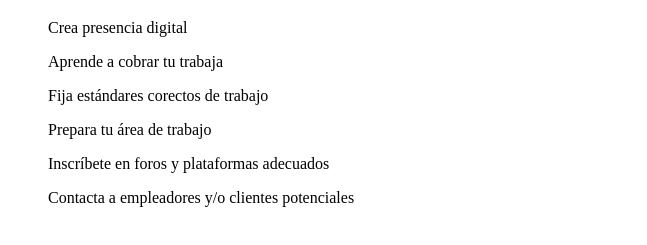
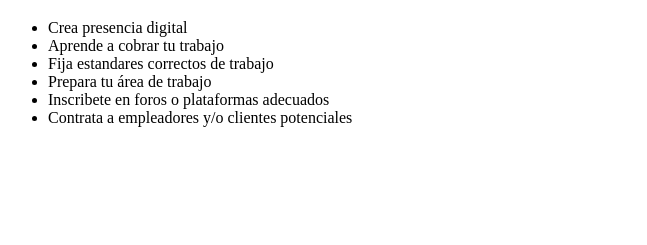
Before and after one commit to jmbarrondesign/Actividad2d2, a plain HTML site: page index.html in a window 1280 px wide. Shown: the part 61-306 px from the top of the page, without its empty margins (0-647 px from the left). Drawn offline with Linux system fonts and the light colour scheme.

Commit message:
Actividad2d2 Paso#1

```diff
--- a/index.html
+++ b/index.html
@@ -9,13 +9,12 @@
     <h1>Orientación para trabajar desde donde sea</h1>
 
     <ul>
-        <p>Crea presencia digital</p>
-        <p>Aprende a cobrar tu trabaja</p>
-        <p>Fija estándares corectos de trabajo</p>
-        <p>Prepara tu área de trabajo</p>
-        <p>Inscríbete en foros y plataformas adecuados</p>
-        <p>Contacta a empleadores y/o clientes potenciales</p>
-
+        <li>Crea presencia digital</li>
+        <li>Aprende a cobrar tu trabajo</li>
+        <li>Fija estandares correctos de trabajo</li>
+        <li>Prepara tu área de trabajo</li>
+        <li>Inscribete en foros o plataformas adecuados</li>
+        <li>Contrata a empleadores y/o clientes potenciales</li>
     </ul>
 </body>
 </html>
```
